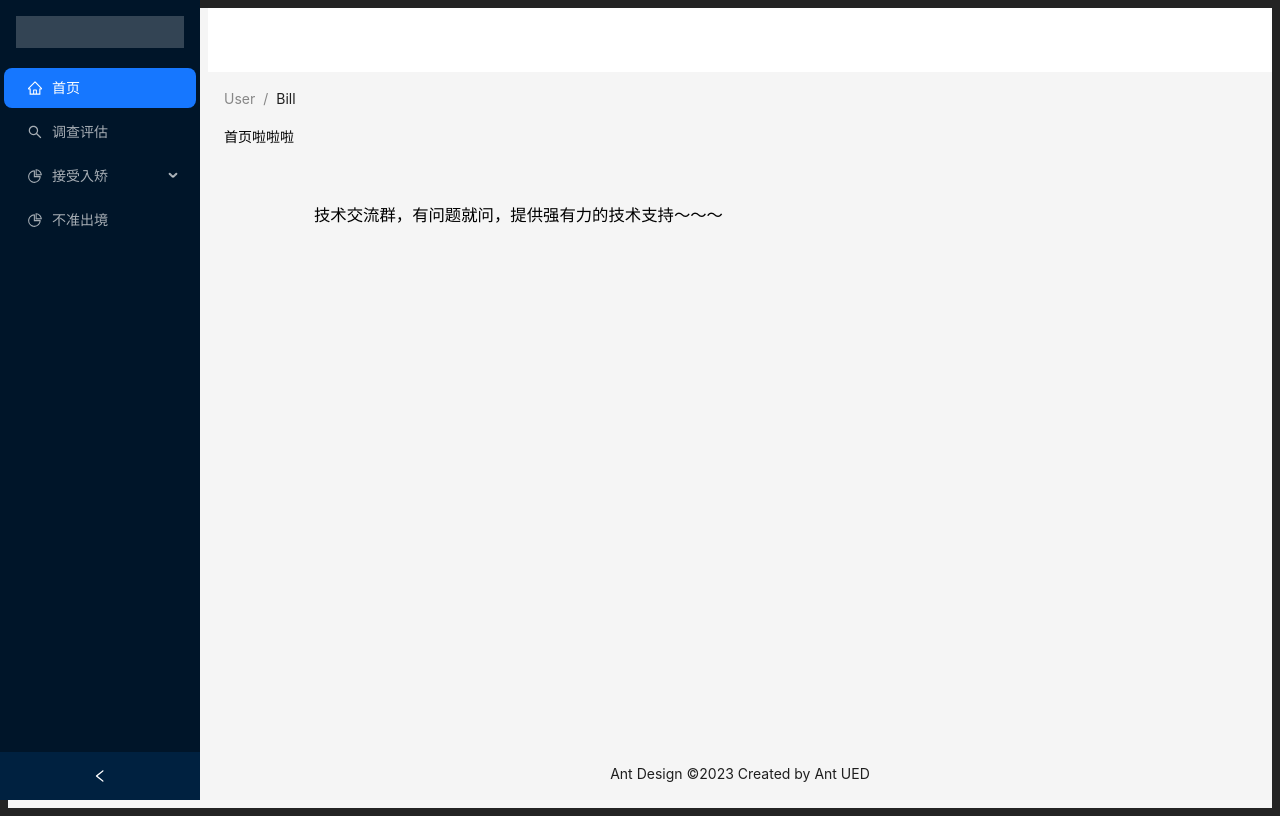
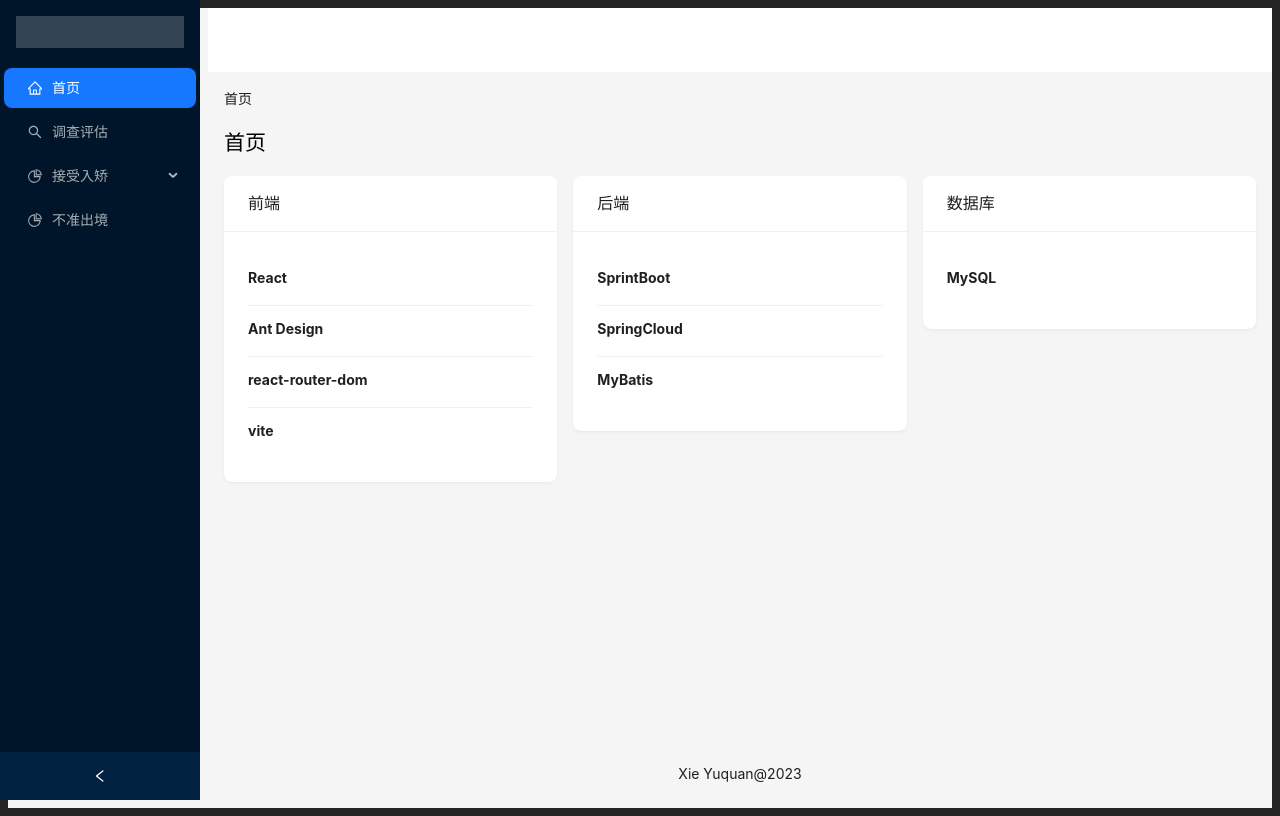
Before and after one commit to XinChen1899/Community-Correction-React, a React (Vite) app: page /home in a window 1280 px wide. Built offline with nearby package versions, Linux system fonts and the light colour scheme.

Commit message:
面包屑导航

```diff
--- a/src/layout/Content/index.tsx
+++ b/src/layout/Content/index.tsx
@@ -1,21 +1,38 @@
 import { Breadcrumb } from "antd";
 import { Content } from "antd/es/layout/layout";
 import { Routes } from "react-router-dom";
-import { RouterData } from "@/router/config";
+import { routeNameMap, RouterData } from "@/router/config";
+import { useEffect } from "react";
+import BreadcrumbItem from "antd/es/breadcrumb/BreadcrumbItem";
 
 interface IContenterProps {
 	colorBgContainer: string;
+	path: any;
+	dispatch: React.Dispatch<any>;
 }
 
 function AppContent(props: IContenterProps) {
 	// const { colorBgContainer } = props;
+	const { path } = props;
+	const curPath: string = path.path;
+	const pathList = curPath.split("/");
 
 	return (
 		<Content style={{ margin: "0 16px" }}>
 			<Breadcrumb style={{ margin: "16px 0" }}>
-        <Breadcrumb.Item>User</Breadcrumb.Item>
-        <Breadcrumb.Item>Bill</Breadcrumb.Item>
+				{pathList.map((item: string) => {
+					return (
+						<Breadcrumb.Item key={item}>
+							{
+								routeNameMap[
+									item as keyof typeof routeNameMap
+								]
+							}
+						</Breadcrumb.Item>
+					);
+				})}
 			</Breadcrumb>
+
 			<Routes>{RouterData}</Routes>
 		</Content>
 	);
--- a/src/layout/Footer/index.tsx
+++ b/src/layout/Footer/index.tsx
@@ -1,11 +1,9 @@
 import { Footer } from "antd/es/layout/layout";
 
 function AppFooter() {
-  return (
-    <Footer style={{ textAlign: "center" }}>
-      Ant Design ©2023 Created by Ant UED
-    </Footer>
-  );
+	return (
+		<Footer style={{ textAlign: "center" }}>Xie Yuquan@2023</Footer>
+	);
 }
 
 export default AppFooter;
--- a/src/layout/Sider/index.tsx
+++ b/src/layout/Sider/index.tsx
@@ -1,7 +1,7 @@
 import { Menu, MenuProps, Switch } from "antd";
 import Sider, { SiderTheme } from "antd/es/layout/Sider";
 import MenuItem from "antd/es/menu/MenuItem";
-import { useState } from "react";
+import { useEffect, useState } from "react";
 import { Routes, useNavigate } from "react-router-dom";
 
 type MenuItem = Required<MenuProps>["items"][number];
@@ -9,12 +9,14 @@ type MenuItem = Required<MenuProps>["items"][number];
 interface ISiderProps {
 	menuItems: MenuItem[];
 	appTheme: SiderTheme;
+	pathDispatch: React.Dispatch<any>;
 }
 
 export default function AppSider(props: ISiderProps) {
 	const [collapsed, setCollapsed] = useState(false);
-  const { menuItems, appTheme } = props;
+	const { menuItems, appTheme, pathDispatch } = props;
 	let navigate = useNavigate();
+
 	return (
 		<Sider
 			collapsible
@@ -43,6 +45,7 @@ export default function AppSider(props: ISiderProps) {
 				mode="inline"
 				items={menuItems}
 				onClick={(e) => {
+					pathDispatch({ path: e.key });
 					navigate(e.key);
 				}}
 			/>
--- a/src/layout/index.tsx
+++ b/src/layout/index.tsx
@@ -8,7 +8,7 @@ import {
 import { MenuProps, Switch } from "antd";
 import { Layout, theme } from "antd";
 import { SiderTheme } from "antd/es/layout/Sider";
-import { useState } from "react";
+import { useReducer, useState } from "react";
 
 import AppContent from "./Content";
 import AppFooter from "./Footer";
@@ -35,7 +35,10 @@ function getItem(
 	} as MenuItem;
 }
 
-function getChildItem(childItem: string[], parentKey: React.Key): MenuItem[] {
+function getChildItem(
+	childItem: string[],
+	parentKey: React.Key
+): MenuItem[] {
 	return childItem.map((label) =>
 		getItem(
 			routeNameMap[label as keyof typeof routeNameMap],
@@ -75,15 +78,35 @@ export default function AppLayout() {
 		setSiderTheme(value ? "dark" : "light");
 	};
 
+	const [curPath, dispatch] = useReducer(
+		(state: any, action: any) => {
+			return {
+				path: action.path,
+			};
+		},
+		{ path: "/home" }
+	);
+
 	return (
 		<BrowserRouter>
 			<Layout style={{ minHeight: "100vh" }}>
-        <AppSider menuItems={nitems} appTheme={siderTheme} />
+				<AppSider
+					menuItems={nitems}
+					appTheme={siderTheme}
+					pathDispatch={dispatch}
+				/>
 
-        <Layout className="site-layout" style={{ marginLeft: 200 }}>
+				<Layout
+					className="site-layout"
+					style={{ marginLeft: 200 }}
+				>
 					<AppHeader colorBgContainer={colorBgContainer} />
 
-          <AppContent colorBgContainer={colorBgContainer} />
+					<AppContent
+						colorBgContainer={colorBgContainer}
+						path={curPath}
+						dispatch={dispatch}
+					/>
 
 					<AppFooter />
 				</Layout>
--- a/src/pages/home/index.tsx
+++ b/src/pages/home/index.tsx
@@ -1,32 +1,68 @@
+import { Avatar, Card, Col, List, Row } from "antd";
 import "react";
+const data = [
+	{
+		title: "Ant Design Title 1",
+	},
+	{
+		title: "Ant Design Title 2",
+	},
+	{
+		title: "Ant Design Title 3",
+	},
+	{
+		title: "Ant Design Title 4",
+	},
+];
+
+const techs = [
+	{
+		id: 1,
+		title: "前端",
+		skills: ["React", "Ant Design", "react-router-dom", "vite"],
+	},
+	{
+		id: 2,
+		title: "后端",
+		skills: ["SprintBoot", "SpringCloud", "MyBatis"],
+	},
+	{
+		id: 3,
+		title: "数据库",
+		skills: ["MySQL"],
+	},
+];
 
 export default () => {
 	return (
 		<div>
-      <div style={{ color: "black" }}>首页啦啦啦</div>
+			<h2 style={{ color: "black" }}>首页</h2>
 			<div>
-        <div
-          style={{
-            boxSizing: "border-box",
-            width: "100%",
-            padding: "40px",
-            backgroundColor: "var(--color-fill-2)",
-            display: "flex",
-            justifyContent: "start",
-            color: "black",
-            alignItems: "center",
-          }}
-        >
-          {/* <Image width={200} src={helloImg} /> */}
-          <h3
-            style={{
-              fontWeight: "bold",
-              marginLeft: "50px",
-            }}
-          >
-            技术交流群，有问题就问，提供强有力的技术支持～～～
-          </h3>
-        </div>
+				<Row gutter={16}>
+					{techs.map((tech) => {
+						return (
+							<Col span={8} key={tech.id}>
+								<Card title={tech.title} bordered={false}>
+									<List
+										itemLayout="horizontal"
+										dataSource={tech.skills}
+										renderItem={(item) => (
+											<List.Item>
+												<List.Item.Meta
+													title={
+														<a href="##">
+															{item}
+														</a>
+													}
+												/>
+											</List.Item>
+										)}
+									/>
+								</Card>
+							</Col>
+						);
+					})}
+				</Row>
 			</div>
 		</div>
 	);
```
Also changed, not shown: src/router/config.tsx (+32 -12 lines), 1 other file (tests, documents, lock files or other folders). Lines whose indentation alone changed are shown as unchanged.
